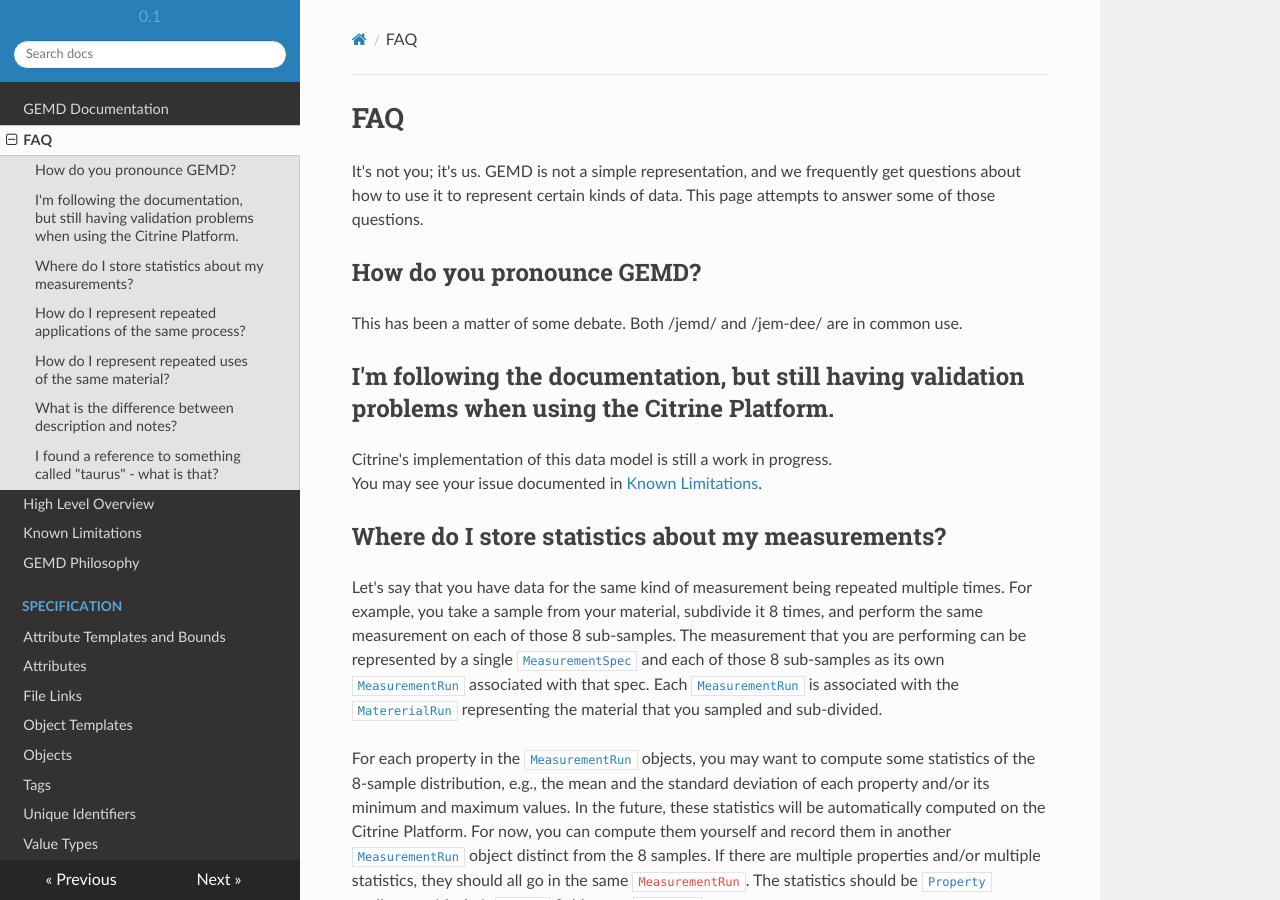
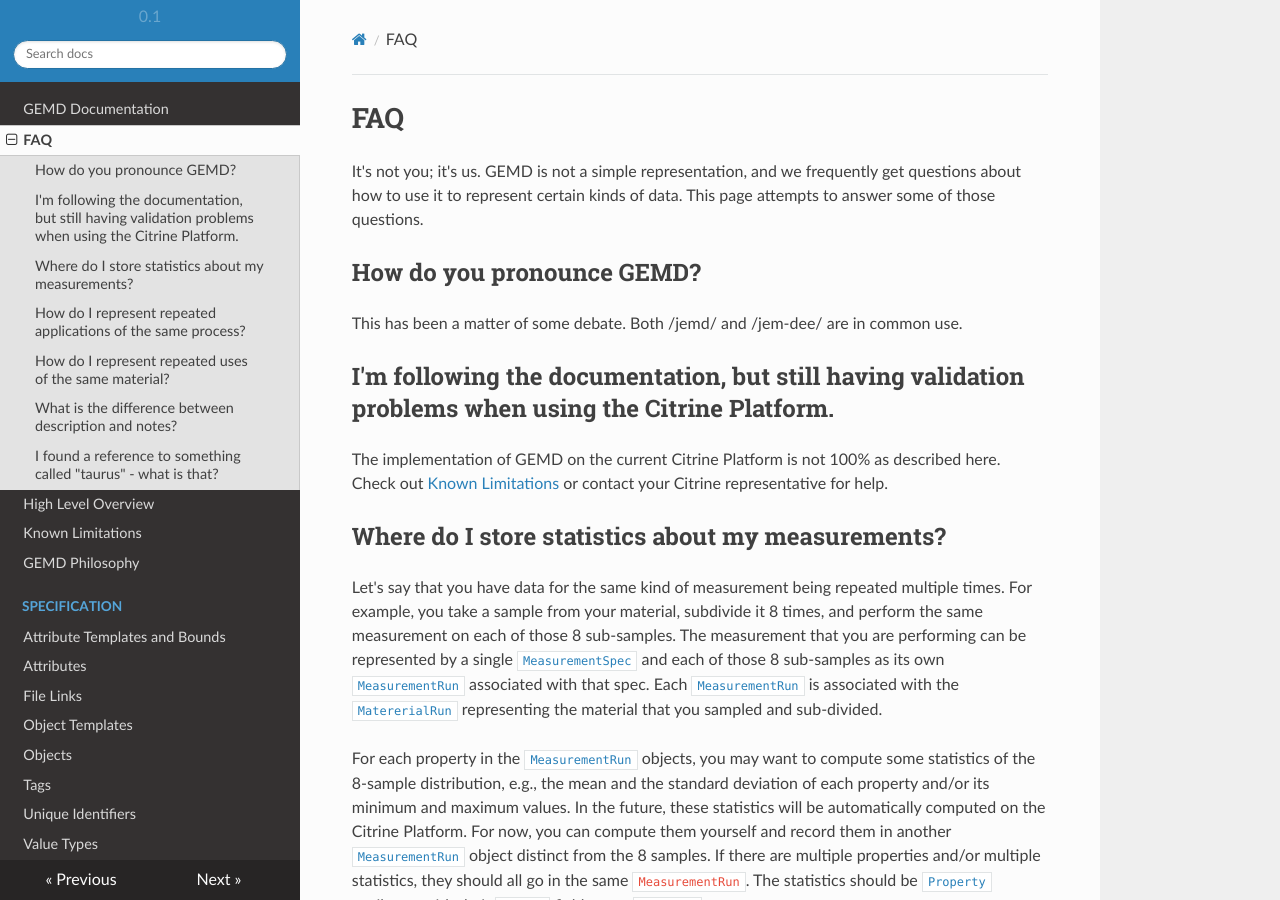
Before and after one commit to CitrineInformatics/gemd-docs, an MkDocs documentation site: the page built from docs/faq.md, in a window 1280 px wide and 900 px high. Built offline with MkDocs 1.6.1, drawn with Linux system fonts in a browser that asks for light colours; nearby versions of some CDN libraries.

Commit message:
revisions from Hannah

```diff
--- a/docs/faq.md
+++ b/docs/faq.md
@@ -11,8 +11,8 @@ This has been a matter of some debate. Both /jemd/ and /jem-dee/ are in common u
 
 ## I'm following the documentation, but still having validation problems when using the Citrine Platform.
 
-Citrine's implementation of this data model is still a work in progress.
-You may see your issue documented in [Known Limitations](../known-limitations).
+The implementation of GEMD on the current Citrine Platform is not 100% as described here.
+Check out [Known Limitations](../known-limitations) or contact your Citrine representative for help.
 
 ## Where do I store statistics about my measurements?
 
```
Also changed, not shown: docs/README.md (+1 -1 lines), docs/known-limitations.md (+1 -1 lines).
